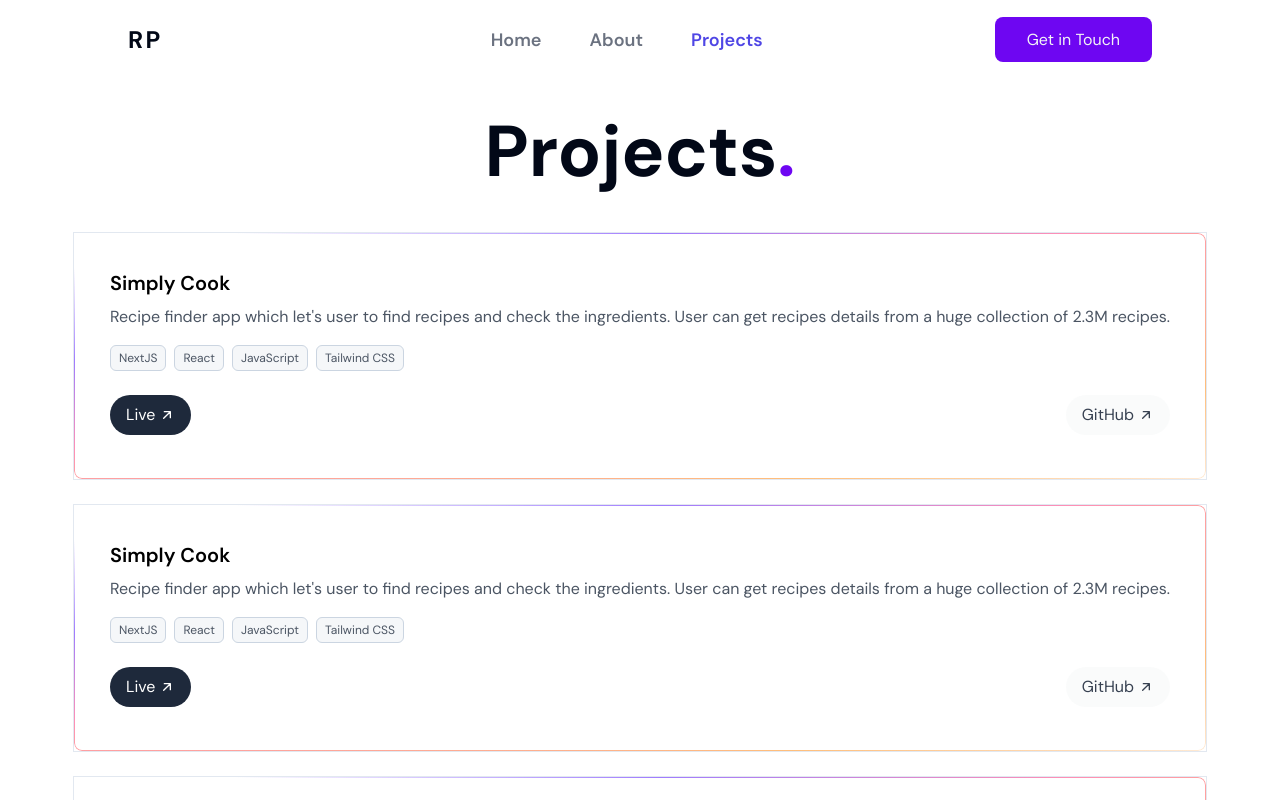
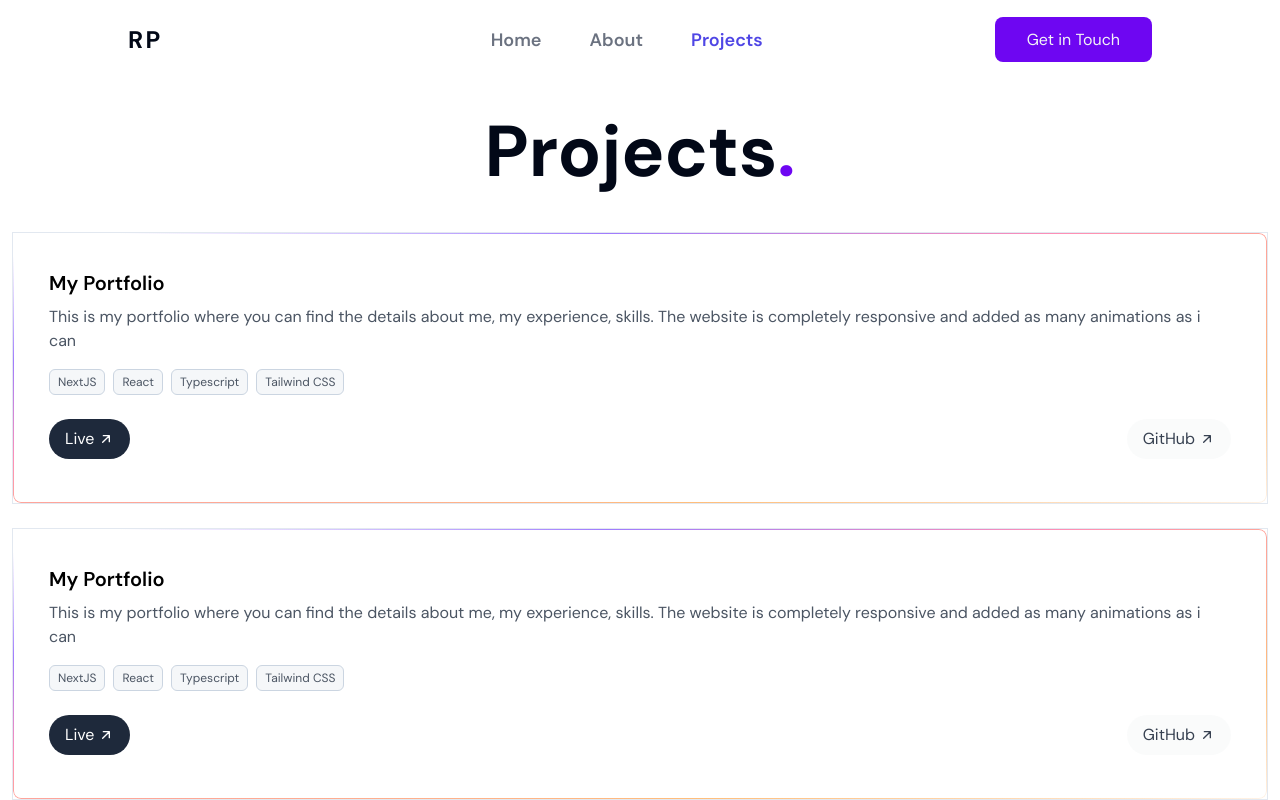
Before and after one commit to Rithvik8001/Rithvik-s-Portfolio, a Next.js app: page /projects in a window 1280 px wide. Shown: the top 800 px of the page. Built offline with nearby package versions, Linux system fonts and the light colour scheme.

Commit message:
project card changes

```diff
--- a/src/components/Projects.tsx
+++ b/src/components/Projects.tsx
@@ -23,12 +23,13 @@ export default function ExpandableCardDemo() {
                   <div className="bg-red mt-4">
                     <div className="">
                       <h2 className="mb-2 text-xl font-semibold dark:text-slate-200">
-                        Simply Cook
+                        My Portfolio
                       </h2>
                       <p className="text-gray-600 dark:text-[#A5B0B7]">
-                        Recipe finder app which let&apos;s user to find recipes
-                        and check the ingredients. User can get recipes details
-                        from a huge collection of 2.3M recipes.
+                        This is my portfolio where you can find the details
+                        about me, my experience, skills. The website is
+                        completely responsive and added as many animations as i
+                        can
                       </p>
                       <div className="mt-4 flex flex-wrap gap-2">
                         <span className="rounded-md border-[0.5px] border-slate-300 bg-slate-300/20 py-1 px-2 text-xs text-gray-600 dark:border-slate-800 dark:bg-[#272B2F] dark:text-[#D4D4D8]">
@@ -38,7 +39,7 @@ export default function ExpandableCardDemo() {
                           React
                         </span>
                         <span className="rounded-md border-[0.5px] border-slate-300 bg-slate-300/20 py-1 px-2 text-xs text-gray-600 dark:border-slate-800 dark:bg-[#272B2F] dark:text-[#D4D4D8]">
-                          JavaScript
+                          Typescript
                         </span>
                         <span className="rounded-md border-[0.5px] border-slate-300 bg-slate-300/20 py-1 px-2 text-xs text-gray-600 dark:border-slate-800 dark:bg-[#272B2F] dark:text-[#D4D4D8]">
                           Tailwind CSS
```
